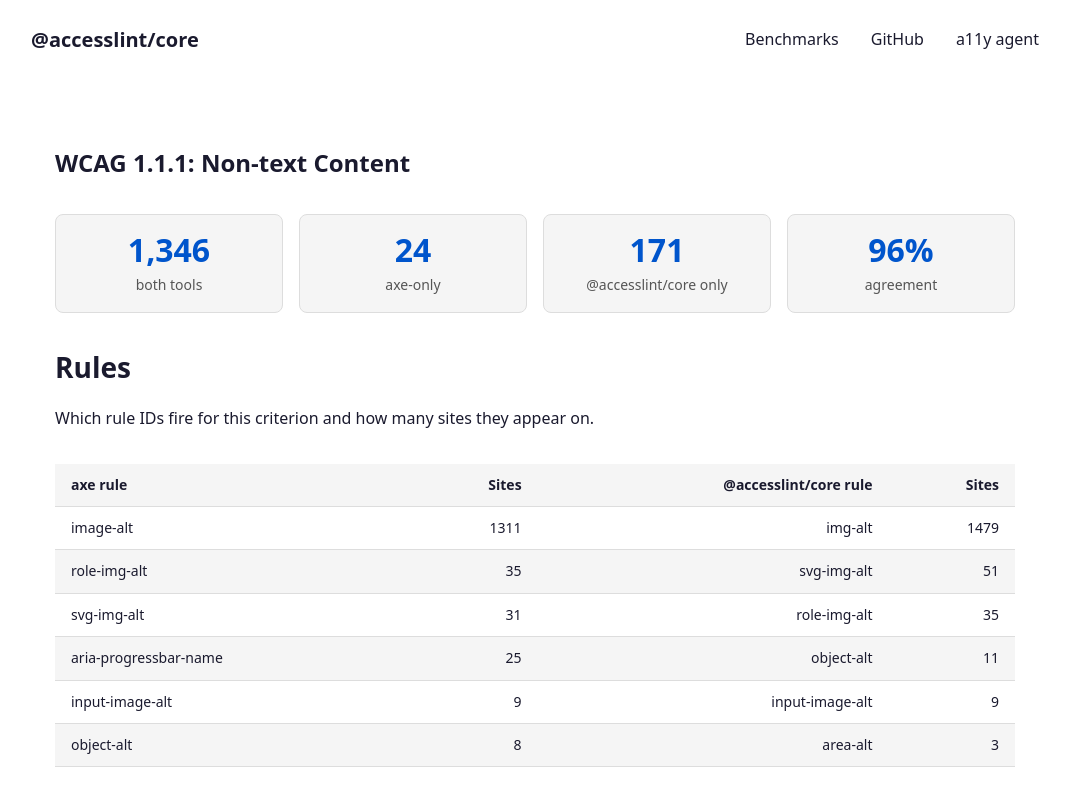
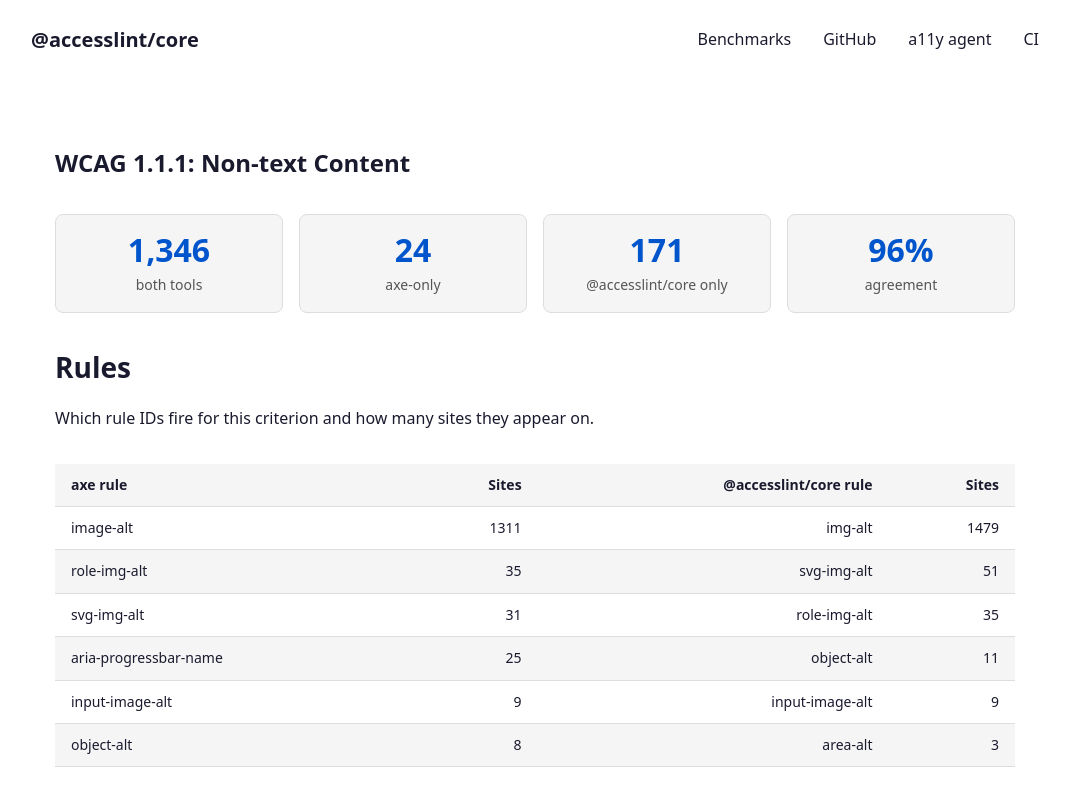
Before and after one commit to AccessLint/core, a plain HTML site: page benches/criteria/1.1.1/index.html in a window 1280 px wide. Shown: the top 796 px of the page, without its empty margins (105-1175 px from the left). Drawn offline with Linux system fonts and the light colour scheme.

Commit message:
Add CI link to nav

```diff
--- a/benches/criteria/1.1.1/index.html
+++ b/benches/criteria/1.1.1/index.html
@@ -18,6 +18,7 @@
       <li><a href="/core/benches/" aria-current="true">Benchmarks</a></li>
       <li><a href="https://github.com/accesslint/core">GitHub</a></li>
       <li><a href="https://a11yagent.ai">a11y agent</a></li>
+      <li><a href="https://app.accesslint.com">CI</a></li>
     </ul>
   </nav>
 </header>
```
Also changed, not shown: benches/criteria/1.3.1/index.html (+1 -0 lines), benches/criteria/1.4.3/index.html (+1 -0 lines), benches/criteria/1.4.4/index.html (+1 -0 lines), benches/criteria/2.1.1/index.html (+1 -0 lines), benches/criteria/2.4.4/index.html (+1 -0 lines), benches/criteria/3.1.1/index.html (+1 -0 lines), benches/criteria/4.1.2/index.html (+1 -0 lines), benches/index.html (+1 -0 lines), benches/performance/index.html (+1 -0 lines).
